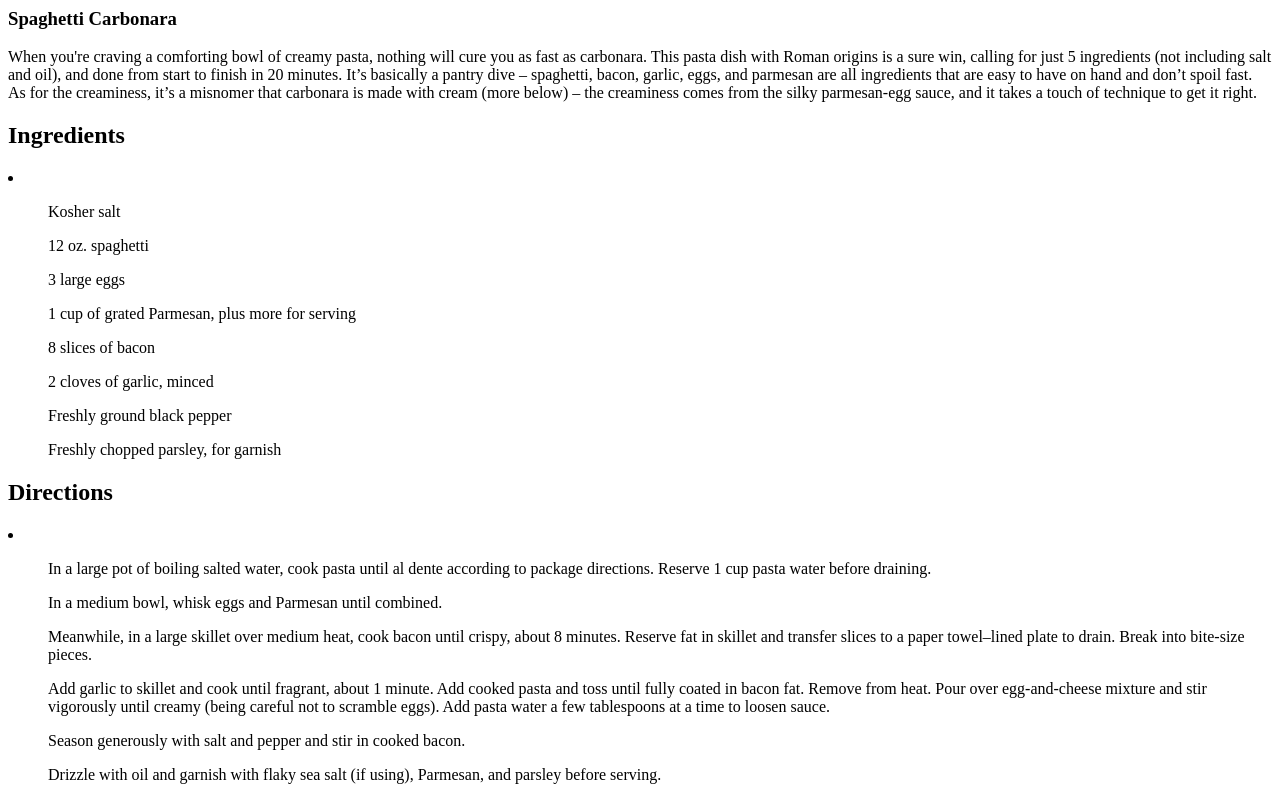
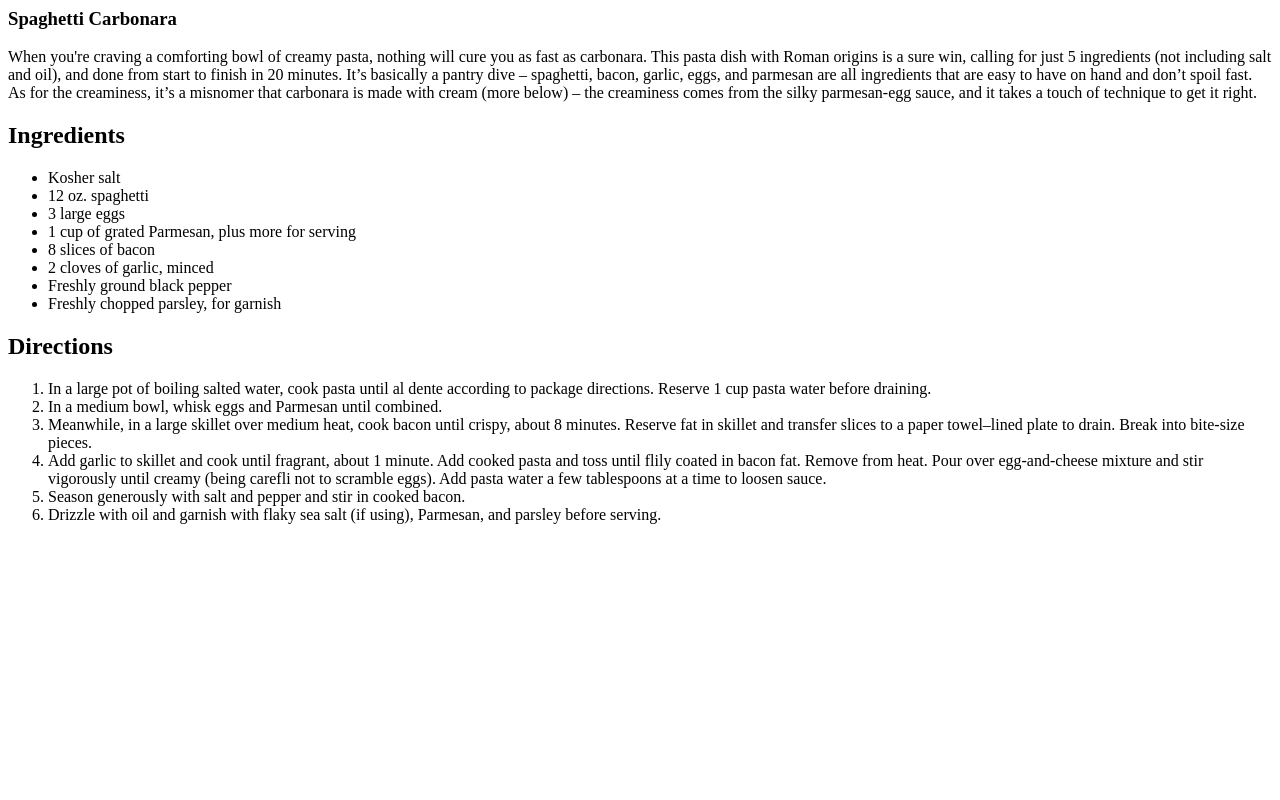
Before and after one commit to KrystalSimmonds1/odin-recipes, a plain HTML site: page recipes/carbonara.html in a window 1280 px wide. Shown: the part 395-1195 px from the top of the page. After the commit the page ends 935 px from the top, so only its background shows below. Drawn offline with Linux system fonts and the light colour scheme.

Commit message:
Fixed ordered and unorrdered lists

```diff
--- a/recipes/carbonara.html
+++ b/recipes/carbonara.html
@@ -21,35 +21,35 @@
 
         <h2>Ingredients</h2>
 
-        <li>
-            <ul>Kosher salt</ul>
-            <ul>12 oz. spaghetti</ul>
-            <ul>3 large eggs</ul>
-            <ul>1 cup of grated Parmesan, plus more for serving</ul>
-            <ul>8 slices of bacon</ul>
-            <ul>2 cloves of garlic, minced</ul>
-            <ul>Freshly ground black pepper</ul>
-            <ul>Freshly chopped parsley, for garnish</ul>
-        </li>
+        <ul>
+            <li>Kosher salt</li>
+            <li>12 oz. spaghetti</li>
+            <li>3 large eggs</li>
+            <li>1 cup of grated Parmesan, plus more for serving</li>
+            <li>8 slices of bacon</li>
+            <li>2 cloves of garlic, minced</li>
+            <li>Freshly ground black pepper</li>
+            <li>Freshly chopped parsley, for garnish</li>
+        </ul>
 
         <h2>Directions</h2>
 
-        <li>
-            <ol>In a large pot of boiling salted water, cook pasta until al dente
+        <ol>
+            <li>In a large pot of boiling salted water, cook pasta until al dente
                 according to package directions. Reserve 1 cup pasta water before
-                draining.</ol>
-            <ol>In a medium bowl, whisk eggs and Parmesan until combined.</ol>
-            <ol>Meanwhile, in a large skillet over medium heat, cook
+                draining.</li>
+            <li>In a medium bowl, whisk eggs and Parmesan until combined.</li>
+            <li>Meanwhile, in a large skillet over medium heat, cook
                 bacon until crispy, about 8 minutes. Reserve fat in
                 skillet and transfer slices to a paper towel–lined
-                plate to drain. Break into bite-size pieces.</ol>
-            <ol>Add garlic to skillet and cook until fragrant, about 1 minute.
-                Add cooked pasta and toss until fully coated in bacon fat.
+                plate to drain. Break into bite-size pieces.</li>
+            <li>Add garlic to skillet and cook until fragrant, about 1 minute.
+                Add cooked pasta and toss until flily coated in bacon fat.
                 Remove from heat. Pour over egg-and-cheese mixture and stir
-                vigorously until creamy (being careful not to scramble eggs).
-                Add pasta water a few tablespoons at a time to loosen sauce.</ol>
-            <ol>Season generously with salt and pepper and stir in cooked bacon.</ol>
-            <ol>Drizzle with oil and garnish with flaky sea salt
-                (if using), Parmesan, and parsley before serving.</ol>
-        </li>
+                vigorously until creamy (being carefli not to scramble eggs).
+                Add pasta water a few tablespoons at a time to loosen sauce.</li>
+            <li>Season generously with salt and pepper and stir in cooked bacon.</li>
+            <li>Drizzle with oil and garnish with flaky sea salt
+                (if using), Parmesan, and parsley before serving.</li>
+        </ol>
 </html>
```
